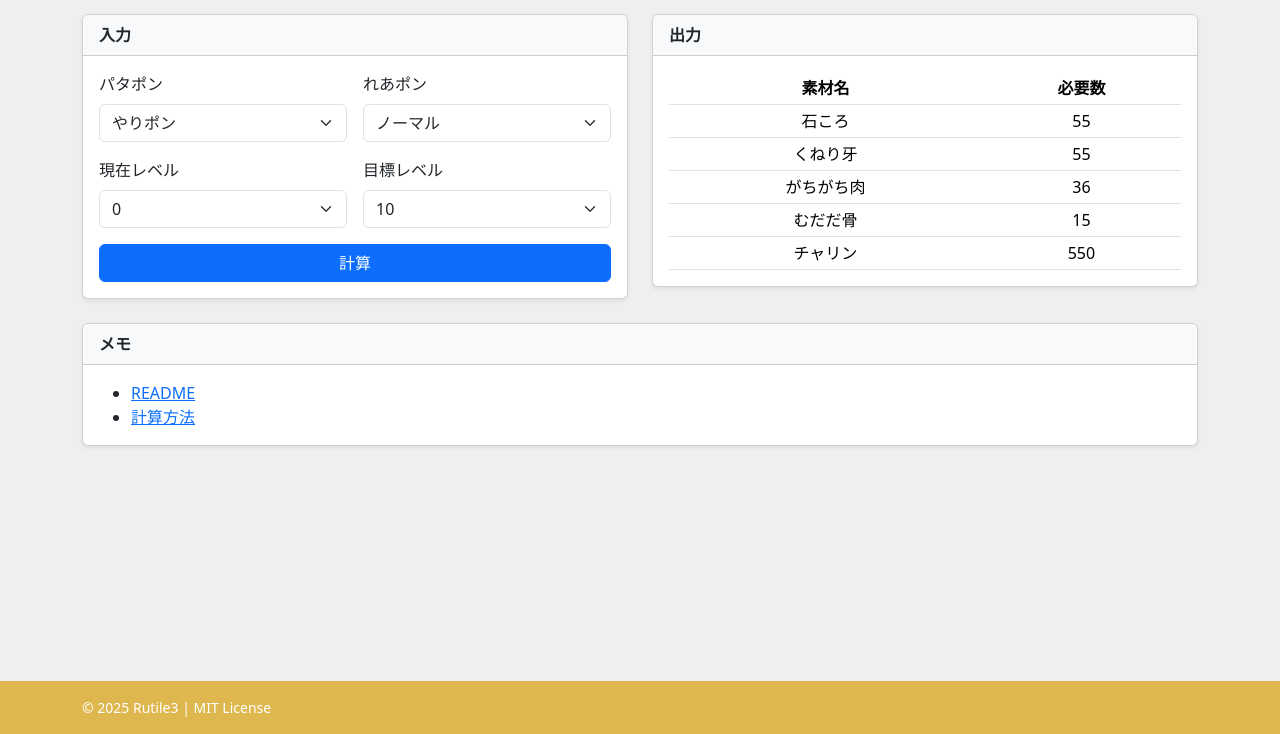
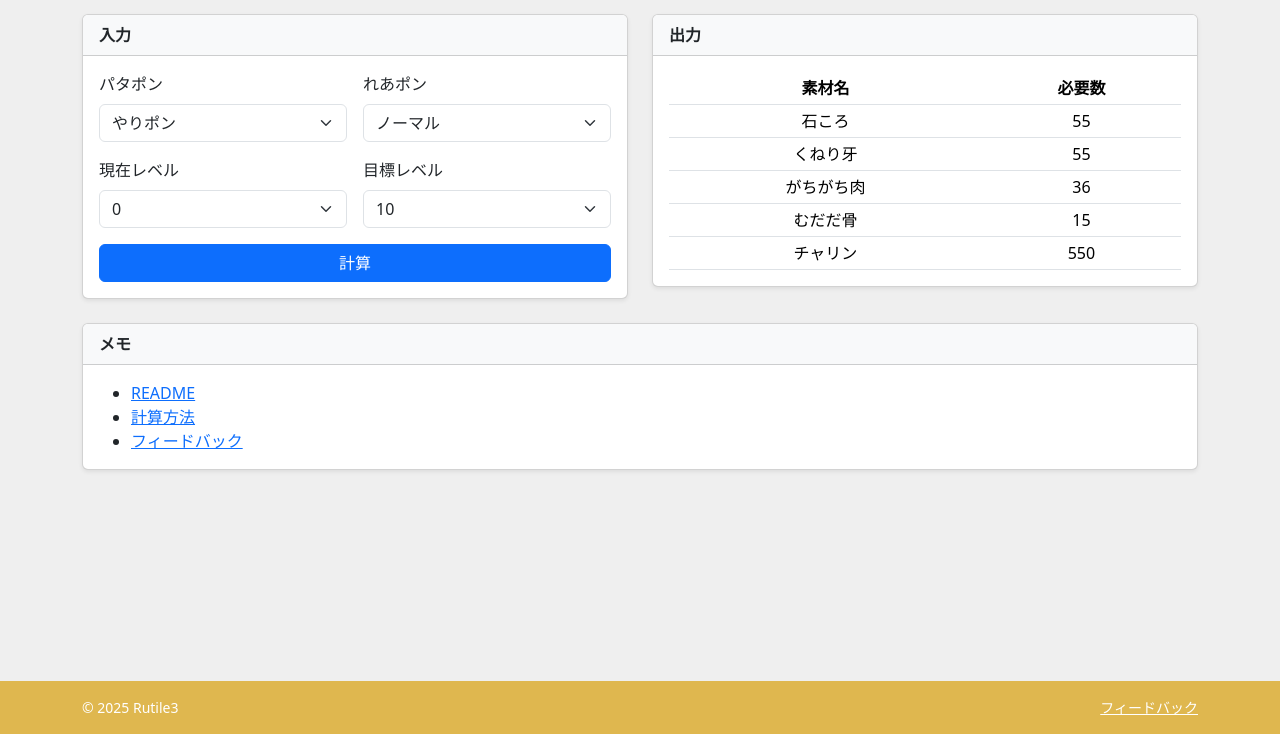
Before and after one commit to Rutile3/patapon2-growth-cost-calculator, a plain HTML site: page index.html in a window 1280 px wide. Shown: the part 66-800 px from the top of the page. Drawn offline with nearby package versions, Linux system fonts and the light colour scheme.

Commit message:
【機能追加】フィードバックリンクを追加

```diff
--- a/index.html
+++ b/index.html
@@ -105,6 +105,8 @@
                         <ul class="mb-0">
                             <li><a href="README.md">README</a></li>
                             <li><a href="calculation.md">計算方法</a></li>
+                            <li><a href="https://docs.google.com/forms/d/e/1FAIpQLSdZi21BbOmTiuOlzpjJSE-ptDKiHBHucX5AawyzjP9647AKfg/viewform?usp=pp_url&amp;entry.1006266992=%E3%80%90%E3%83%91%E3%82%BF%E3%83%9D%E3%83%B32%E3%80%91%E8%82%B2%E6%88%90%E3%82%B3%E3%82%B9%E3%83%88%E8%A8%88%E7%AE%97%E3%83%84%E3%83%BC%E3%83%AB"
+                                    target="_blank" rel="noopener">フィードバック</a></li>
                         </ul>
                     </div>
                 </div>
@@ -113,8 +115,10 @@
     </main>
 
     <footer class="py-3 bg-brand text-white">
-        <div class="container-md small">
-            <span>© 2025 Rutile3 | MIT License</span>
+        <div class="container-md small d-flex flex-column flex-sm-row justify-content-sm-between gap-1">
+            <span>© 2025 Rutile3</span>
+            <a href="https://docs.google.com/forms/d/e/1FAIpQLSdZi21BbOmTiuOlzpjJSE-ptDKiHBHucX5AawyzjP9647AKfg/viewform?usp=pp_url&amp;entry.1006266992=%E3%80%90%E3%83%91%E3%82%BF%E3%83%9D%E3%83%B32%E3%80%91%E8%82%B2%E6%88%90%E3%82%B3%E3%82%B9%E3%83%88%E8%A8%88%E7%AE%97%E3%83%84%E3%83%BC%E3%83%AB"
+                target="_blank" rel="noopener" class="text-white">フィードバック</a>
         </div>
     </footer>
 
```
